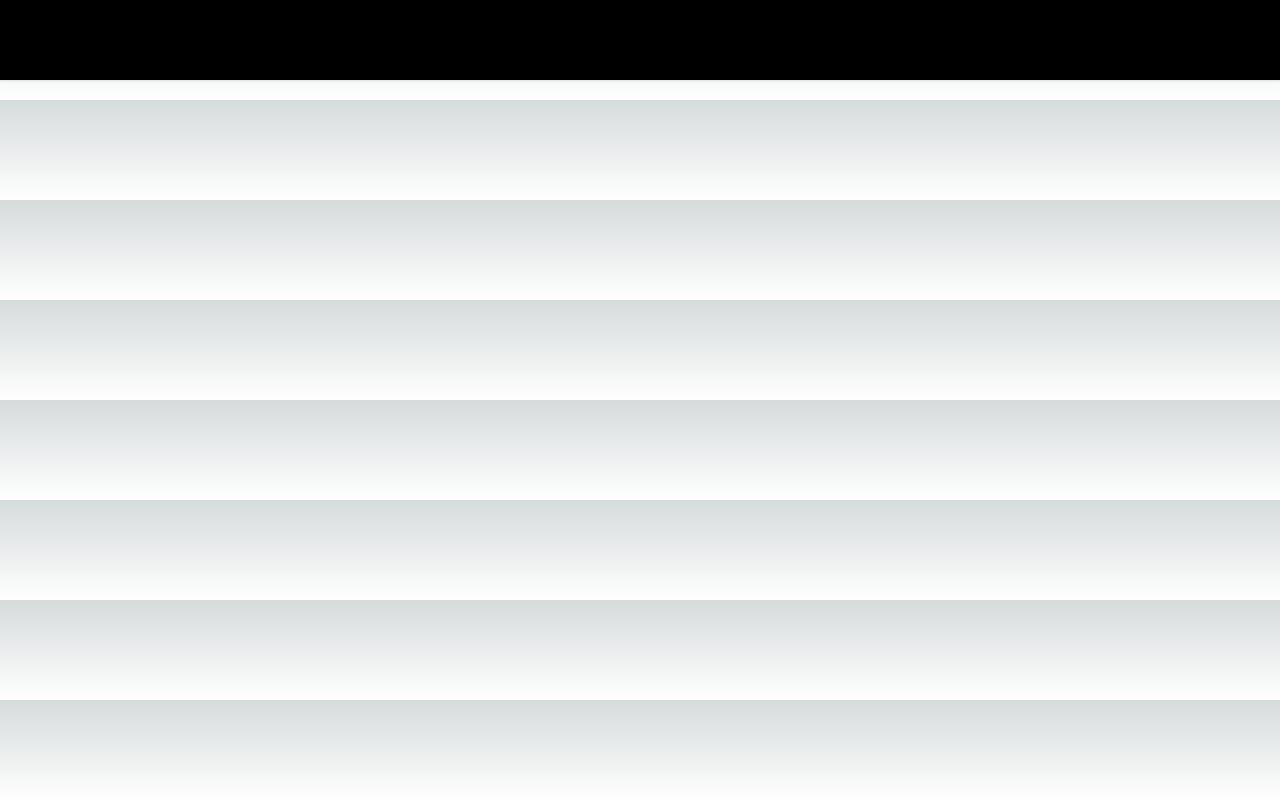
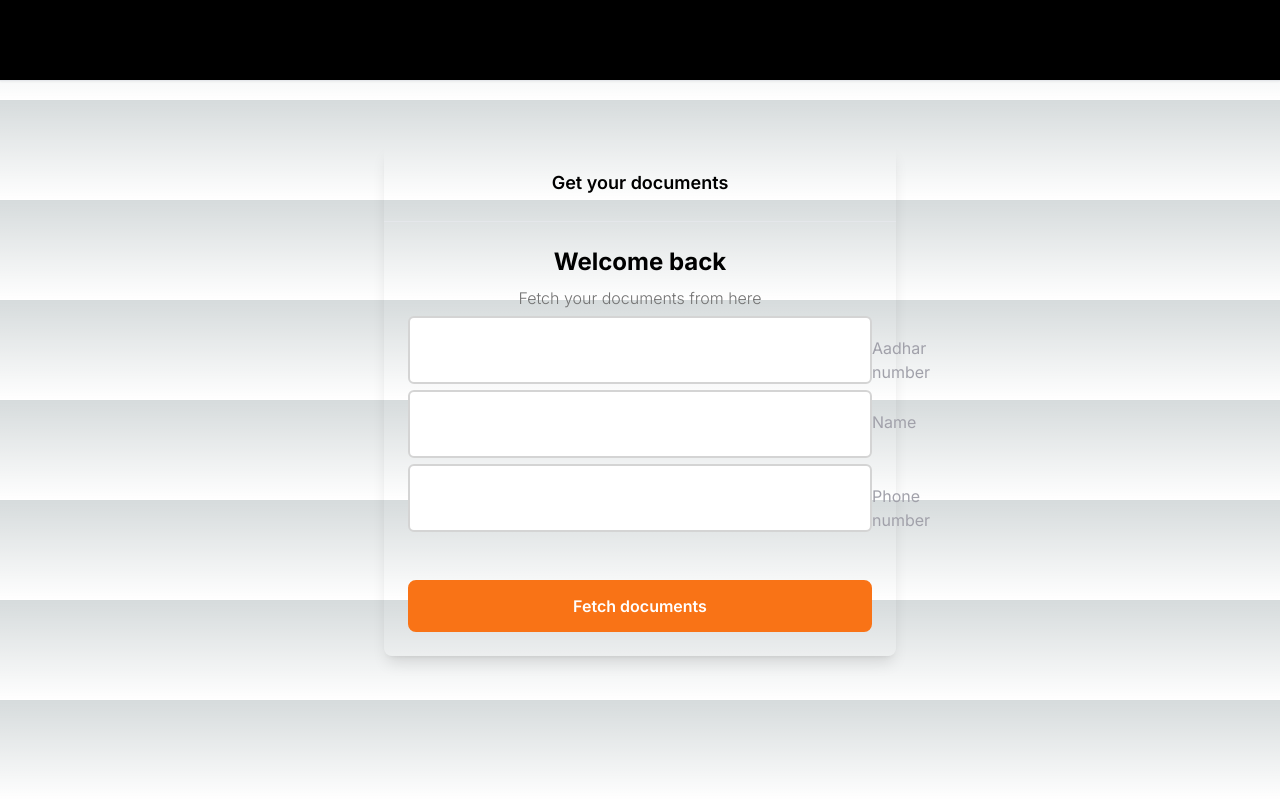
Before and after one commit to shivansh193/bc-frontend, a Next.js app: page /verifydoc in a window 1280 px wide. Built offline with nearby package versions, Linux system fonts and the light colour scheme.

Commit message:
something

```diff
--- a/app/verifydoc/Form.tsx
+++ b/app/verifydoc/Form.tsx
@@ -18,7 +18,10 @@ const Form = () => {
     formState: { errors },
   } = useForm<FieldValues>({
     defaultValues: {
-     number:""
+     number:"",
+     phone:"",
+     name:""
+
     },
   });
 
@@ -33,7 +36,7 @@ const Form = () => {
 
       <Input
         id="number"
-        type="number"
+        type="text"
         label="Aadhar number"
         disabled={isLoading}
         register={register}
@@ -43,7 +46,7 @@ const Form = () => {
         <Input
         id="name"
         type="text"
-        label="name"
+        label="Name"
         disabled={isLoading}
         register={register}
         errors={errors}
@@ -51,7 +54,7 @@ const Form = () => {
       />
         <Input
         id="phone"
-        type="number"
+        type="text"
         label="Phone number"
         disabled={isLoading}
         register={register}
--- a/app/verifydoc/page.tsx
+++ b/app/verifydoc/page.tsx
@@ -1,7 +1,9 @@
+import Form from "./Form"
+
 const verifyDoc=()=>{
     return(
         <div className="pt-[100px]">
-
+            <Form />
         </div>
     )
 }
```
